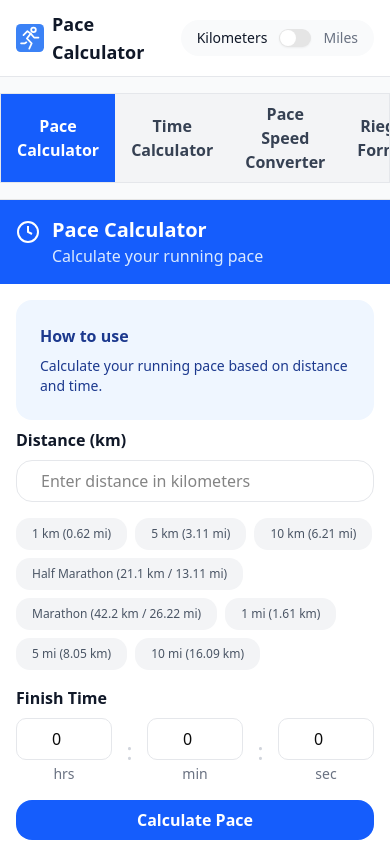
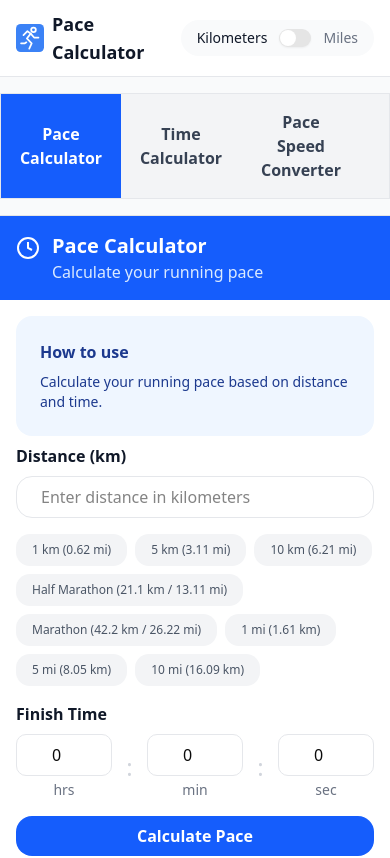
Before and after one commit to ZzyzxIsAlreadyTaken/pace-calculator, a React (Vite) app: page / in a window 390 px wide. Shown: the top 858 px of the page. Built offline with nearby package versions, Linux system fonts and the light colour scheme.

Commit message:
Refactored tabs to be its own component, fixed tab bar overflow on mobile

```diff
--- a/src/PaceCalculator.tsx
+++ b/src/PaceCalculator.tsx
@@ -3,8 +3,9 @@ import RiegelForm from "./components/RiegelForm";
 import PaceForm from "./components/PaceForm";
 import TimeForm from "./components/TimeForm";
 import PaceSpeedConverter from "./components/PaceSpeedConverter";
-import { Button } from "./components/Button";
 import Header from "./components/Header";
+import Tabs from "./components/Tabs";
+import type { TabType } from "./types";
 
 // Form component mapping
 const formComponents = {
@@ -15,8 +16,10 @@ const formComponents = {
 } as const;
 
 const PaceCalculator = () => {
-  const [activeTab, setActiveTab] = useState("pace"); // 'pace', 'time', 'riegel'
   const [unit, setUnit] = useState("metric"); // 'metric' or 'imperial'
+  const [activeTab, setActiveTab] = useState<TabType>("pace");
+
+  const FormComponent = formComponents[activeTab];
 
   return (
     <div className="min-h-screen bg-gray-50">
@@ -26,59 +29,12 @@ const PaceCalculator = () => {
       />
 
       {/* Tabs */}
-      <nav className="flex justify-center mt-4 sm:mt-8 mb-4 sm:mb-8">
-        <div className="flex w-full sm:max-w-2xl bg-gray-100 sm:rounded-lg overflow-hidden border border-gray-200">
-          <Button
-            className={`flex-1 px-4 py-2 font-semibold transition-colors rounded-none ${
-              activeTab === "pace"
-                ? "bg-blue-600 text-white hover:bg-blue-700"
-                : "text-gray-700 hover:bg-gray-200"
-            }`}
-            onClick={() => setActiveTab("pace")}
-          >
-            Pace Calculator
-          </Button>
-          <Button
-            className={`flex-1 px-4 py-2 font-semibold transition-colors rounded-none ${
-              activeTab === "time"
-                ? "bg-emerald-600 text-white hover:bg-emerald-700"
-                : "text-gray-700 hover:bg-gray-200"
-            }`}
-            onClick={() => setActiveTab("time")}
-          >
-            Time Calculator
-          </Button>
-          <Button
-            className={`flex-1 px-4 py-2 font-semibold transition-colors rounded-none ${
-              activeTab === "paceSpeed"
-                ? "bg-orange-600 text-white hover:bg-orange-700"
-                : "text-gray-700 hover:bg-gray-200"
-            }`}
-            onClick={() => setActiveTab("paceSpeed")}
-          >
-            Pace Speed Converter
-          </Button>
-          <Button
-            className={`flex-1 px-4 py-2 font-semibold transition-colors rounded-none ${
-              activeTab === "riegel"
-                ? "bg-purple-600 text-white hover:bg-purple-700"
-                : "text-gray-700 hover:bg-gray-200"
-            }`}
-            onClick={() => setActiveTab("riegel")}
-          >
-            Riegel's Formula
-          </Button>
-        </div>
-      </nav>
+      <Tabs activeTab={activeTab} setActiveTab={setActiveTab} />
 
       {/* Main Card */}
       <main className="flex flex-col items-center px-0 sm:px-4">
         <div className="w-full sm:max-w-md bg-white sm:rounded-3xl shadow-xl border-x-0 border-t border-b sm:border sm:border-gray-200 mb-6 sm:mb-10 overflow-hidden">
-          {(() => {
-            const FormComponent =
-              formComponents[activeTab as keyof typeof formComponents];
-            return <FormComponent unit={unit as "metric" | "imperial"} />;
-          })()}
+          <FormComponent unit={unit as "metric" | "imperial"} />
         </div>
 
         {/* Info Cards */}
--- /dev/null
+++ b/src/components/Tabs.tsx
@@ -0,0 +1,88 @@
+import { Button } from "./Button";
+import type { Dispatch, SetStateAction } from "react";
+import type { TabType } from "../types";
+import { useRef, useState } from "react";
+
+interface TabsProps {
+  activeTab: TabType;
+  setActiveTab: Dispatch<SetStateAction<TabType>>;
+}
+
+const tabs = [
+  { key: "pace", label: "Pace Calculator" },
+  { key: "time", label: "Time Calculator" },
+  { key: "paceSpeed", label: "Pace Speed Converter" },
+  { key: "riegel", label: "Riegel's Formula" },
+] as const;
+
+type TabKey = (typeof tabs)[number]["key"];
+
+function getTabColor(tabKey: TabKey, isActive: boolean) {
+  if (!isActive) return "text-gray-700 hover:bg-gray-200";
+  switch (tabKey) {
+    case "pace":
+      return "bg-blue-600 text-white hover:bg-blue-700";
+    case "time":
+      return "bg-emerald-600 text-white hover:bg-emerald-700";
+    case "paceSpeed":
+      return "bg-orange-600 text-white hover:bg-orange-700";
+    case "riegel":
+      return "bg-purple-600 text-white hover:bg-purple-700";
+    default:
+      return "";
+  }
+}
+
+function getTabRounding(idx: number, total: number) {
+  if (idx === 0) return "rounded-none sm:rounded-l-lg";
+  if (idx === total - 1) return "rounded-none sm:rounded-r-lg";
+  return "rounded-none";
+}
+
+export default function Tabs({ activeTab, setActiveTab }: TabsProps) {
+  const scrollRef = useRef<HTMLDivElement>(null);
+  const [showFade, setShowFade] = useState(true);
+
+  const handleScroll = () => {
+    const el = scrollRef.current;
+    if (!el) return;
+    // Hide fade if scrolled to (or near) the end
+    setShowFade(el.scrollLeft + el.offsetWidth < el.scrollWidth - 4);
+  };
+
+  return (
+    <nav className="flex justify-center mt-4 sm:mt-8 mb-4 sm:mb-8 relative">
+      <div
+        ref={scrollRef}
+        className="flex w-full sm:max-w-2xl bg-gray-100 sm:rounded-lg border border-gray-200 min-w-0
+          overflow-x-auto whitespace-nowrap scroll-snap-x mandatory sm:overflow-x-visible sm:whitespace-normal sm:scroll-snap-none relative"
+        style={{ WebkitOverflowScrolling: "touch" }}
+        onScroll={handleScroll}
+      >
+        {tabs.map((tab, idx) => {
+          const isActive = activeTab === tab.key;
+          const colorClass = getTabColor(tab.key, isActive);
+          const roundingClass = getTabRounding(idx, tabs.length);
+          return (
+            <Button
+              key={tab.key}
+              className={`flex-1 min-w-[120px] max-w-xs px-4 py-4 font-semibold transition-colors text-center whitespace-normal scroll-snap-align-start cursor-grab ${colorClass} ${roundingClass}`}
+              onClick={() => setActiveTab(tab.key as TabKey)}
+            >
+              {tab.label}
+            </Button>
+          );
+        })}
+        {/* Fade-out gradient indicator, only on mobile and only if not at end */}
+        {showFade && (
+          <div
+            className="pointer-events-none absolute right-0 top-0 h-full w-8 sm:hidden"
+            style={{
+              background: "linear-gradient(to left, #f3f4f6 70%, transparent)",
+            }}
+          />
+        )}
+      </div>
+    </nav>
+  );
+}
--- /dev/null
+++ b/src/types.ts
@@ -0,0 +1 @@
+export type TabType = "pace" | "time" | "paceSpeed" | "riegel";
```
